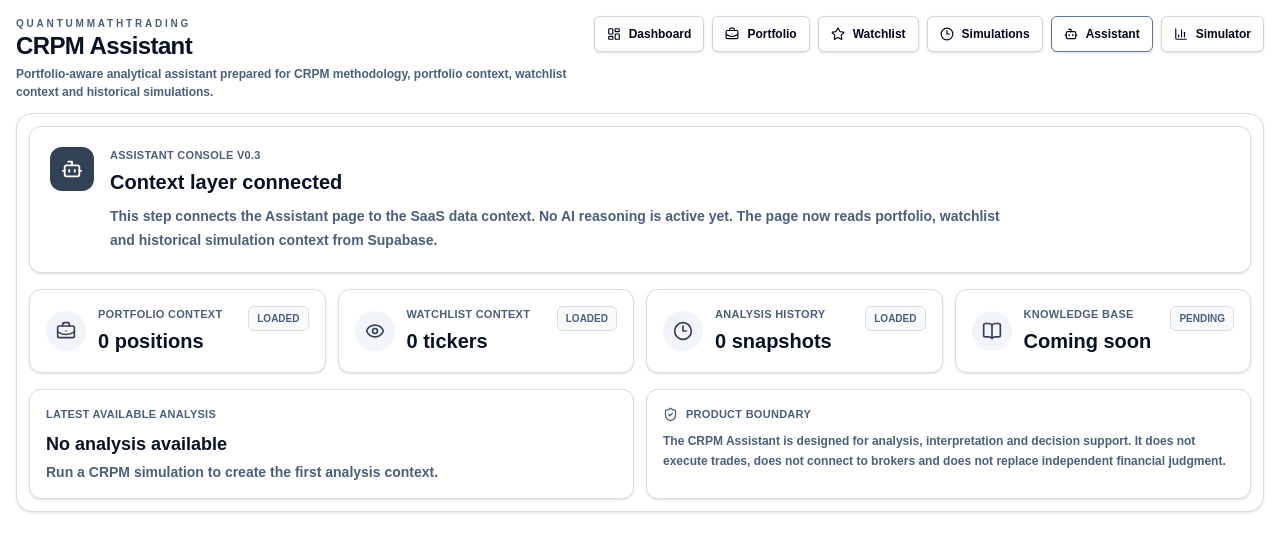
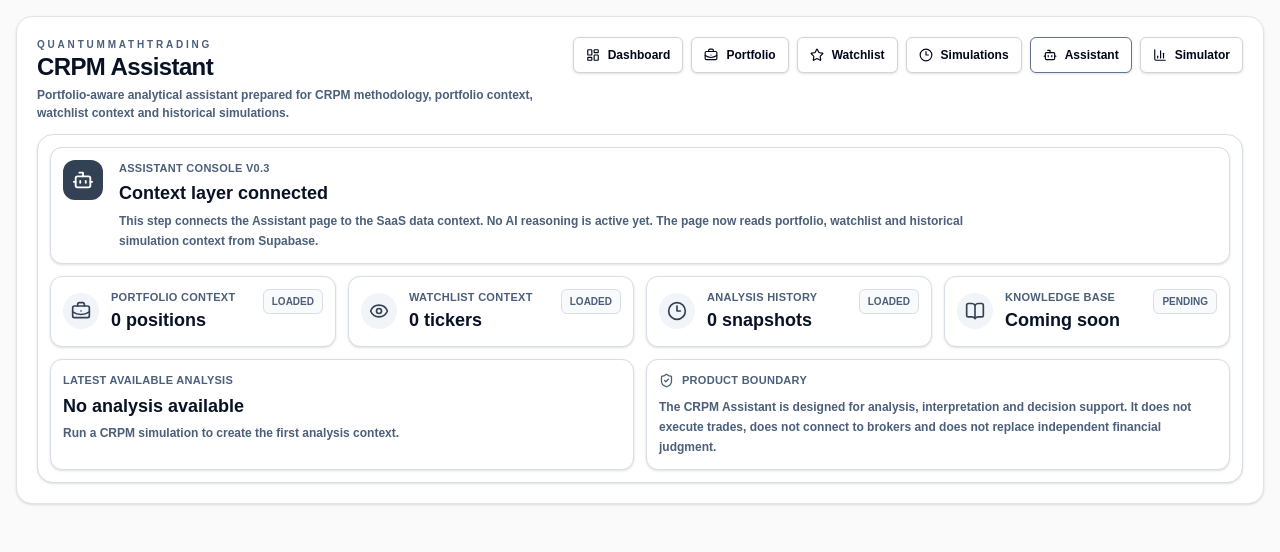
Before and after one commit to massimilianoriolfo-code/quantummathtrading-v2, a Next.js app: page /dashboard/assistant in a window 1280 px wide. Shown: the top 552 px of the page. Built offline with nearby package versions, Linux system fonts and the light colour scheme; no server answers.

Commit message:
Refine assistant layout and add CRPM master frame

```diff
--- a/app/dashboard/assistant/page.tsx
+++ b/app/dashboard/assistant/page.tsx
@@ -34,10 +34,10 @@
   icon: React.ReactNode
 }) {
   return (
-    <div className="rounded-xl border border-[#d7dee8] bg-white p-4 shadow-sm">
+    <div className="rounded-xl border border-[#d7dee8] bg-white p-3 shadow-sm">
       <div className="flex items-start justify-between gap-3">
         <div className="flex items-center gap-3">
-          <div className="flex h-10 w-10 items-center justify-center rounded-full bg-[#f1f5f9] text-[#334155]">
+          <div className="flex h-9 w-9 items-center justify-center rounded-full bg-[#f1f5f9] text-[#334155]">
             {icon}
           </div>
 
@@ -45,7 +45,7 @@
             <div className="text-[11px] font-black uppercase tracking-wide text-[#4b5f7a]">
               {label}
             </div>
-            <div className="mt-1 text-[20px] font-black text-[#081225]">
+            <div className="mt-0.5 text-[18px] font-black text-[#081225]">
               {value}
             </div>
           </div>
@@ -88,8 +88,9 @@
   const latestAnalysis = simulations?.[0] || null
 
   return (
-    <main className="min-h-screen bg-white p-4 text-[#0b1220]">
-      <div className="mx-auto flex w-full max-w-[1920px] flex-col gap-3">
+    <main className="min-h-screen bg-zinc-50 p-4 text-[#0b1220]">
+      <div className="mx-auto w-full rounded-2xl border border-zinc-200 bg-white p-5 shadow-sm">
+        <div className="flex flex-col gap-3">
         <CRPMHeader
           active="assistant"
           title="CRPM Assistant"
@@ -97,9 +98,9 @@
         />
 
         <section className="rounded-2xl border border-[#d7dee8] bg-white p-3 shadow-sm">
-          <div className="rounded-xl border border-[#d7dee8] bg-white p-5 shadow-sm">
+          <div className="rounded-xl border border-[#d7dee8] bg-white p-3 shadow-sm">
             <div className="flex items-start gap-4">
-              <div className="flex h-11 w-11 items-center justify-center rounded-xl bg-[#334155] text-white">
+              <div className="flex h-10 w-10 items-center justify-center rounded-xl bg-[#334155] text-white">
                 <Bot size={22} />
               </div>
 
@@ -108,18 +109,18 @@
                   Assistant Console v0.3
                 </div>
 
-                <h2 className="mt-1 text-xl font-black text-[#081225]">
+                <h2 className="mt-0.5 text-lg font-black text-[#081225]">
                   Context layer connected
                 </h2>
 
-                <p className="mt-2 max-w-4xl text-sm font-semibold leading-6 text-[#4b5f7a]">
+                <p className="mt-1 max-w-4xl text-[12px] font-semibold leading-5 text-[#4b5f7a]">
                   This step connects the Assistant page to the SaaS data context. No AI reasoning is active yet. The page now reads portfolio, watchlist and historical simulation context from Supabase.
                 </p>
               </div>
             </div>
           </div>
 
-          <section className="mt-4 grid gap-3 md:grid-cols-4">
+          <section className="mt-3 grid gap-3 md:grid-cols-4">
             <ContextCard
               label="Portfolio Context"
               value={`${portfolio?.length || 0} positions`}
@@ -149,24 +150,24 @@
             />
           </section>
 
-          <section className="mt-4 grid gap-3 md:grid-cols-2">
-            <div className="rounded-xl border border-[#d7dee8] bg-white p-4 shadow-sm">
+          <section className="mt-3 grid gap-3 md:grid-cols-2">
+            <div className="rounded-xl border border-[#d7dee8] bg-white p-3 shadow-sm">
               <div className="text-[11px] font-black uppercase tracking-wide text-[#4b5f7a]">
                 Latest Available Analysis
               </div>
 
-              <h3 className="mt-2 text-[18px] font-black text-[#081225]">
+              <h3 className="mt-1 text-[18px] font-black text-[#081225]">
                 {latestAnalysis ? latestAnalysis.ticker : 'No analysis available'}
               </h3>
 
-              <p className="mt-1 text-sm font-semibold text-[#4b5f7a]">
+              <p className="mt-1 text-[12px] font-semibold text-[#4b5f7a]">
                 {latestAnalysis
                   ? `${latestAnalysis.company || 'Latest CRPM snapshot'} · ${formatDate(latestAnalysis.created_at)}`
                   : 'Run a CRPM simulation to create the first analysis context.'}
               </p>
             </div>
 
-            <div className="rounded-xl border border-[#d7dee8] bg-white p-4 shadow-sm">
+            <div className="rounded-xl border border-[#d7dee8] bg-white p-3 shadow-sm">
               <div className="flex items-center gap-2 text-[11px] font-black uppercase tracking-wide text-[#4b5f7a]">
                 <ShieldCheck size={15} />
                 Product Boundary
@@ -178,6 +179,7 @@
             </div>
           </section>
         </section>
+        </div>
       </div>
     </main>
   )
```
